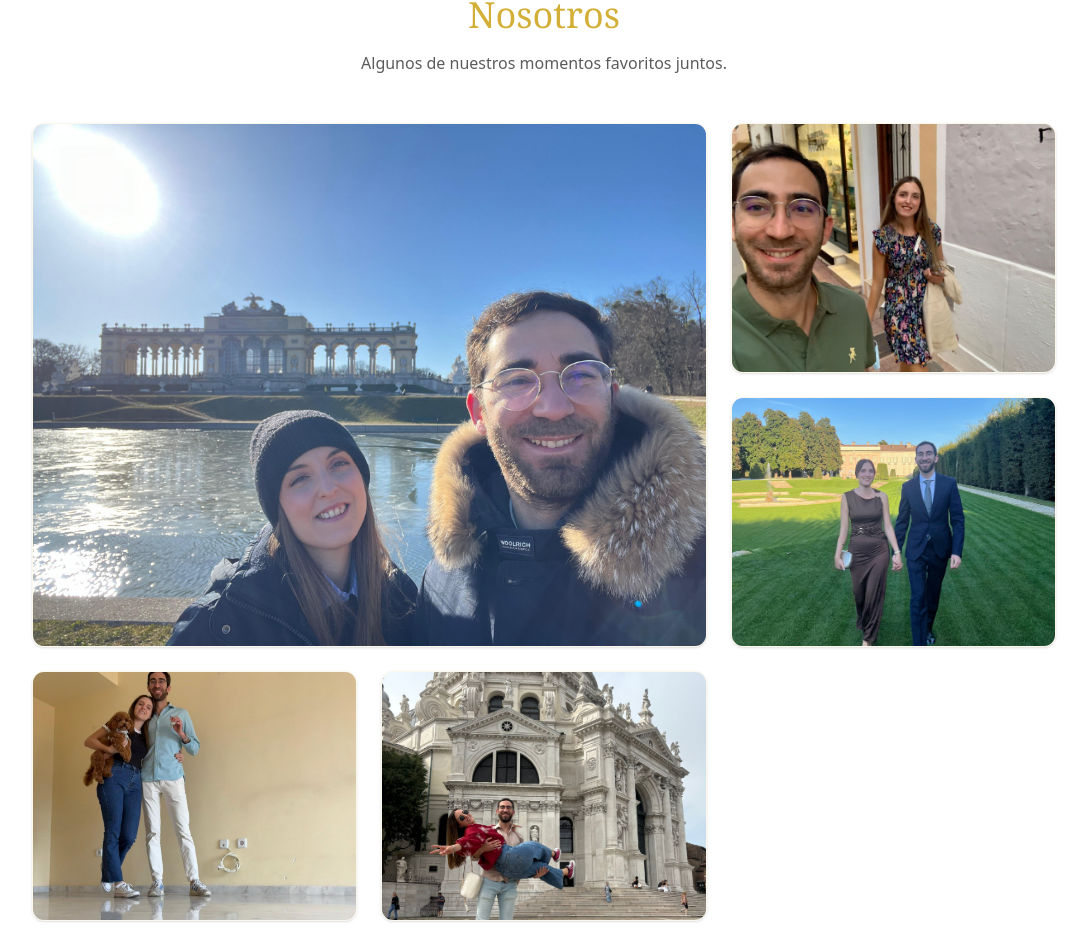
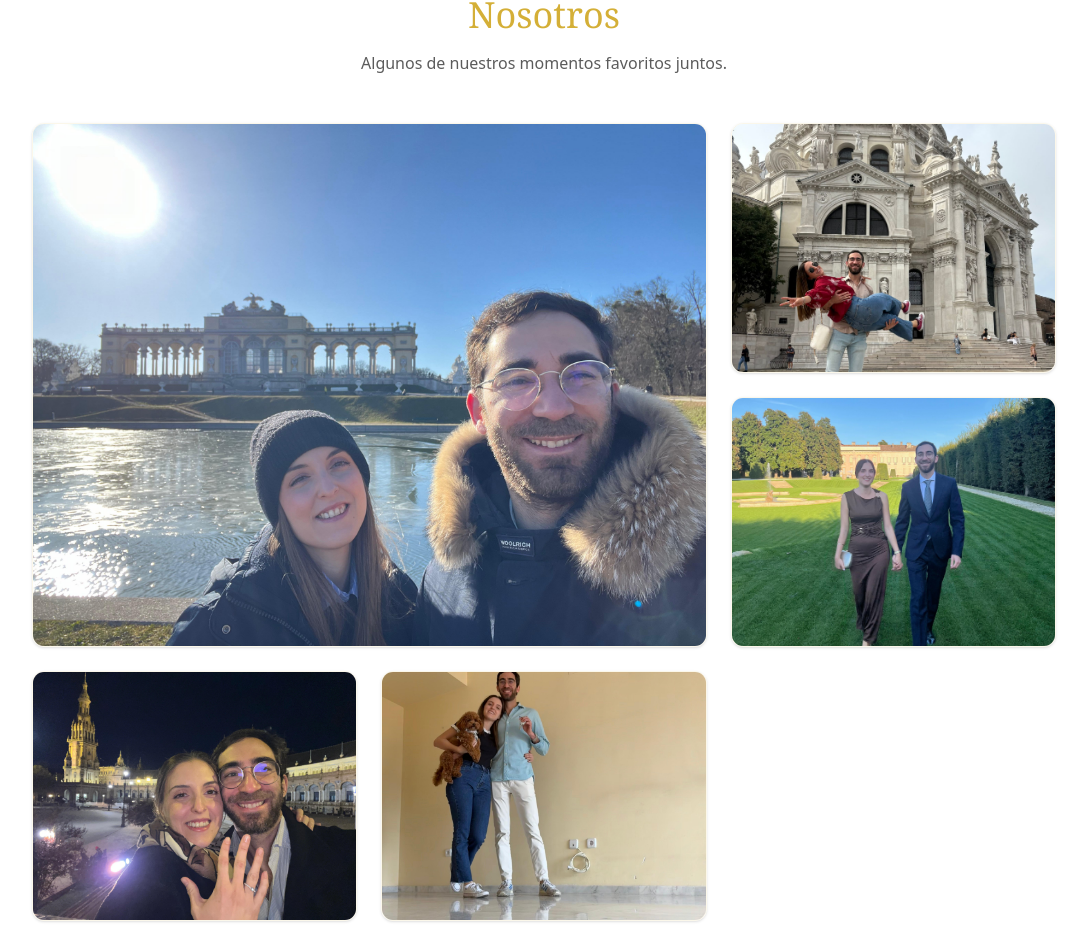
Before and after one commit to borjamrd/boda-luis-mcarmen, a Next.js app: page / in a window 1280 px wide. Shown: the part 3156-4108 px from the top of the page, without its empty margins (96-1183 px from the left). Built offline with nearby package versions, Linux system fonts and the light colour scheme.

Commit message:
feat: Add auto-shuffling to gallery photos and refactor lightbox state to use direct photo URLs instead of indices.

```diff
--- a/src/components/Gallery.tsx
+++ b/src/components/Gallery.tsx
@@ -8,9 +8,10 @@
 const initialPhotos = [
   "/pareja1.jpeg",
   "/pareja2.jpeg",
-  "/pareja3.jpeg",
+  // "/pareja3.jpeg",
   "/pareja4.jpeg",
   "/pareja5.jpeg",
+  "/pareja6.jpeg",
 ];
 
 export function Gallery() {
```
